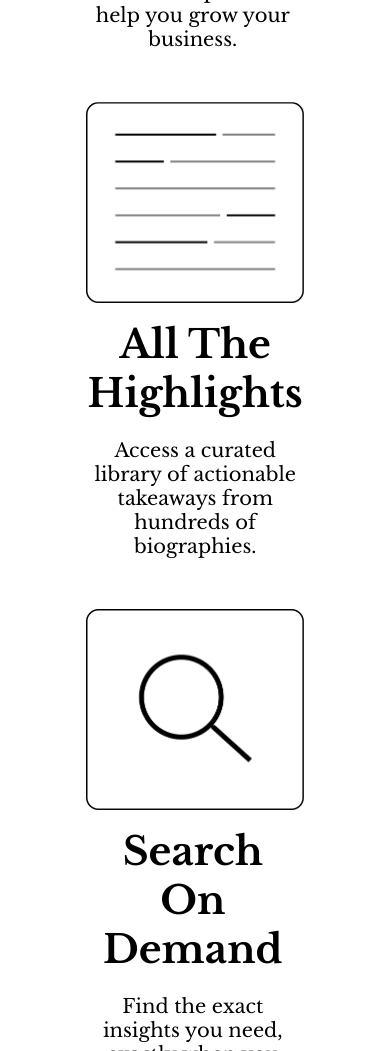
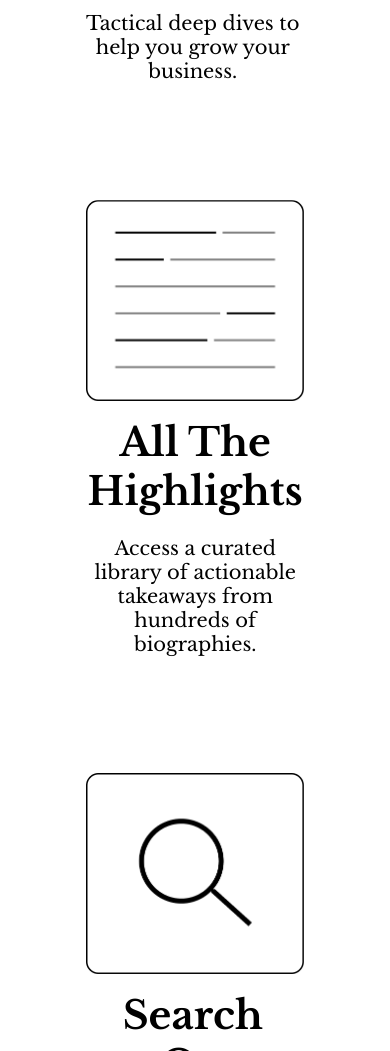
Before and after one commit to WillCBradley/foundersnotes, a plain HTML site: page index.html in a window 390 px wide. Shown: the part 949-2000 px from the top of the page. Drawn offline with nearby package versions, Linux system fonts and the light colour scheme.

Commit message:
Add files via upload

```diff
--- a/style.css
+++ b/style.css
@@ -244,6 +244,7 @@ h1 {
         margin-left: auto;
         margin-right: auto;
         flex-wrap: wrap;
+        margin-top: 20vw;
     }
 
     .container:after {
@@ -326,7 +327,6 @@ h1 {
         justify-content: flex-end;
         transform: scaleY(-1);
         margin-bottom: 3vw;
-        margin-top: 0px;
     }
 
 }
```
